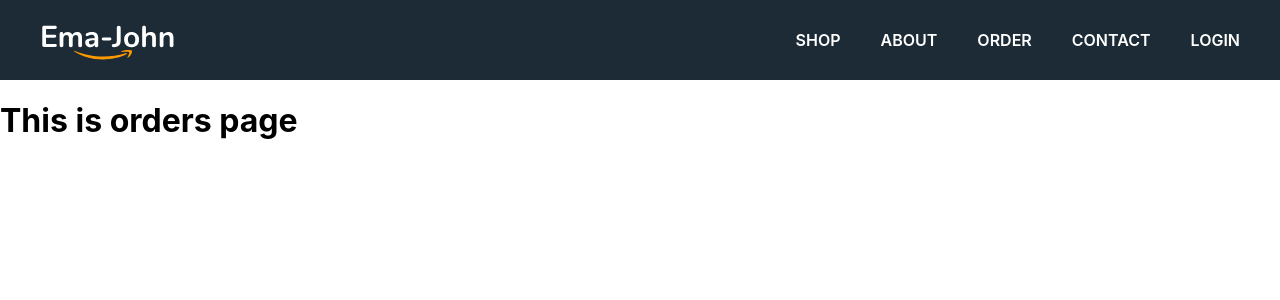
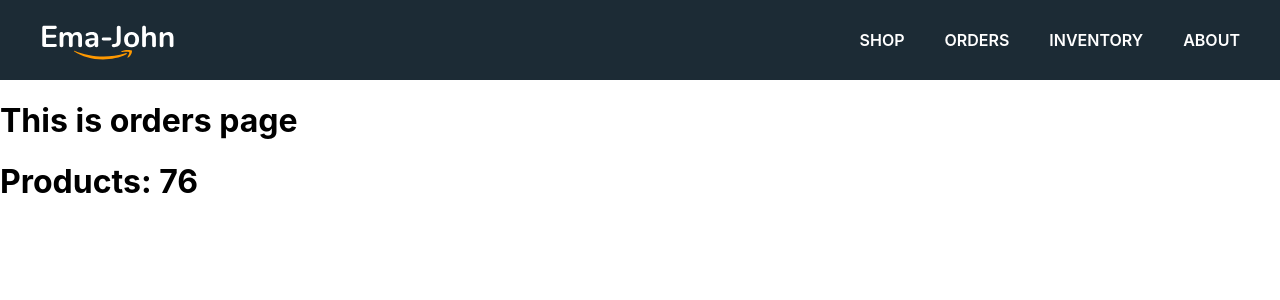
Before and after one commit to alamin-hossain-tech/ema-john-commerce, a React (Create React App) app: page /orders in a window 1280 px wide. Shown: the top 300 px of the page. Built offline with nearby package versions, Linux system fonts and the light colour scheme.

Commit message:
order page initialized

```diff
--- a/src/App.js
+++ b/src/App.js
@@ -1,5 +1,7 @@
 import { createBrowserRouter, RouterProvider } from "react-router-dom";
 import "./App.css";
+import About from "./components/About/About";
+import Inventory from "./components/Inventory/Inventory";
 import Orders from "./components/Orders/Orders";
 import Shop from "./components/Shop/Shop";
 import Main from "./layouts/Main";
@@ -12,11 +14,21 @@ function App() {
       children: [
         {
           path: "/",
+          loader: () => fetch("products.json"),
           element: <Shop></Shop>,
         },
         {
           path: "/orders",
+          loader: () => fetch("products.json"),
           element: <Orders></Orders>,
+        },
+        {
+          path: "/inventory",
+          element: <Inventory></Inventory>,
+        },
+        {
+          path: "/about",
+          element: <About></About>,
         },
       ],
     },
--- a/src/components/Header/Header.js
+++ b/src/components/Header/Header.js
@@ -8,7 +8,9 @@ const Header = () => {
     <div className="sticky-header">
       <header>
         <div>
-          <img src={logo} alt="" />
+          <Link to="/">
+            <img src={logo} alt="" />
+          </Link>
         </div>
         <div>
           <nav>
@@ -17,16 +19,13 @@ const Header = () => {
                 <Link to="/">Shop</Link>
               </li>
               <li>
-                <a href="/about">About</a>
+                <Link to="/orders">Orders</Link>
               </li>
               <li>
-                <Link to="/orders">Order</Link>
+                <a href="/inventory">Inventory</a>
               </li>
               <li>
-                <a href="/contact">Contact</a>
-              </li>
-              <li>
-                <a href="/login">Login</a>
+                <Link to="/about">About</Link>
               </li>
             </ul>
           </nav>
--- a/src/components/Orders/Orders.js
+++ b/src/components/Orders/Orders.js
@@ -1,9 +1,12 @@
 import React from "react";
+import { useLoaderData } from "react-router-dom";
 
 const Orders = () => {
+  const products = useLoaderData();
   return (
     <div>
-      <h1>This is orders page</h1>
+      <h1>This is orders page </h1>
+      <h1>Products: {products.length} </h1>
     </div>
   );
 };
--- a/src/components/Shop/Shop.js
+++ b/src/components/Shop/Shop.js
@@ -1,18 +1,13 @@
 import React, { useEffect, useState } from "react";
+import { useLoaderData } from "react-router-dom";
 import { addToDb, getStoredCart } from "../../utilities/fakedb";
 import Cart from "../Cart/Cart";
 import Product from "../Product/Product";
 import "./Shop.css";
 
 const Shop = () => {
-  const [products, setProducts] = useState([]);
+  const products = useLoaderData();
   const [cart, setCart] = useState([]);
-
-  useEffect(() => {
-    fetch("products.json")
-      .then((res) => res.json())
-      .then((data) => setProducts(data));
-  }, []);
 
   useEffect(() => {
     const storedCart = getStoredCart();
--- /dev/null
+++ b/src/loaders/productsAndCartLoader.js
@@ -0,0 +1 @@
+export const productsAndCartLoader = async () => {};
```
